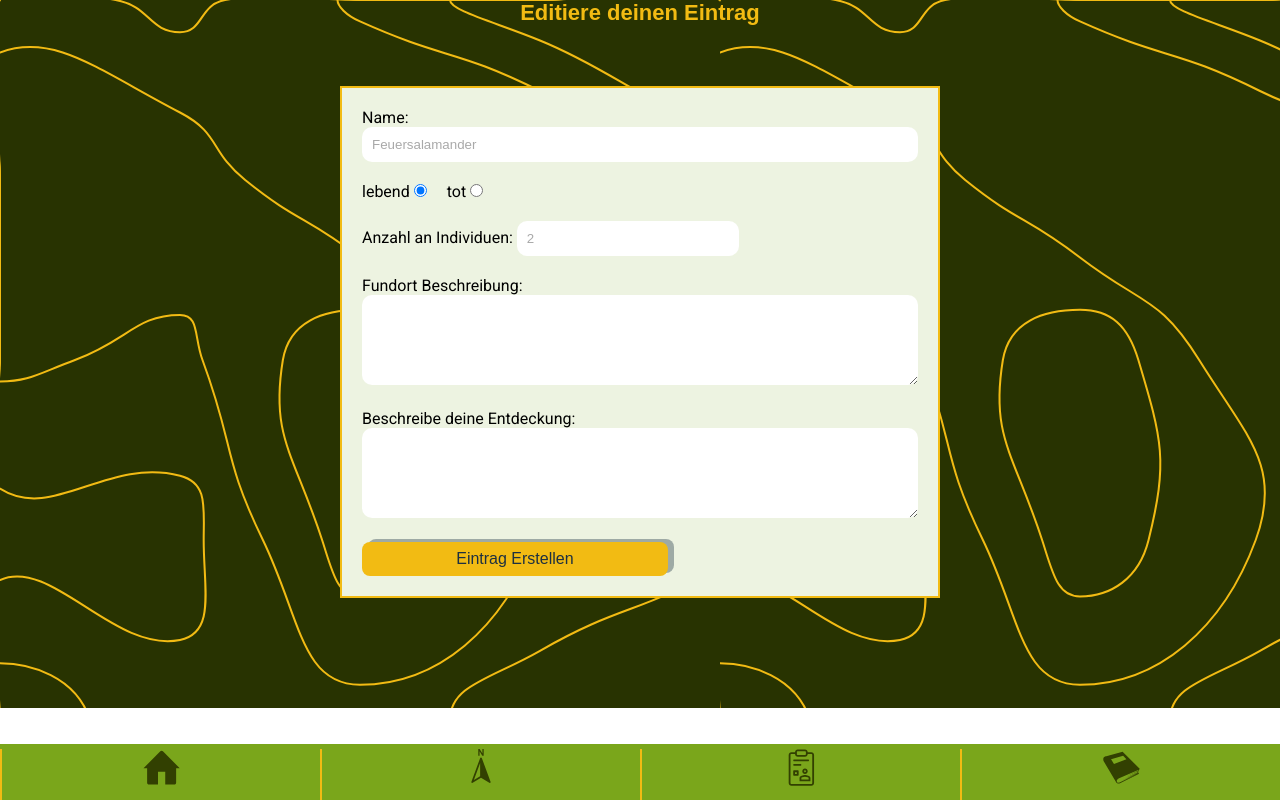
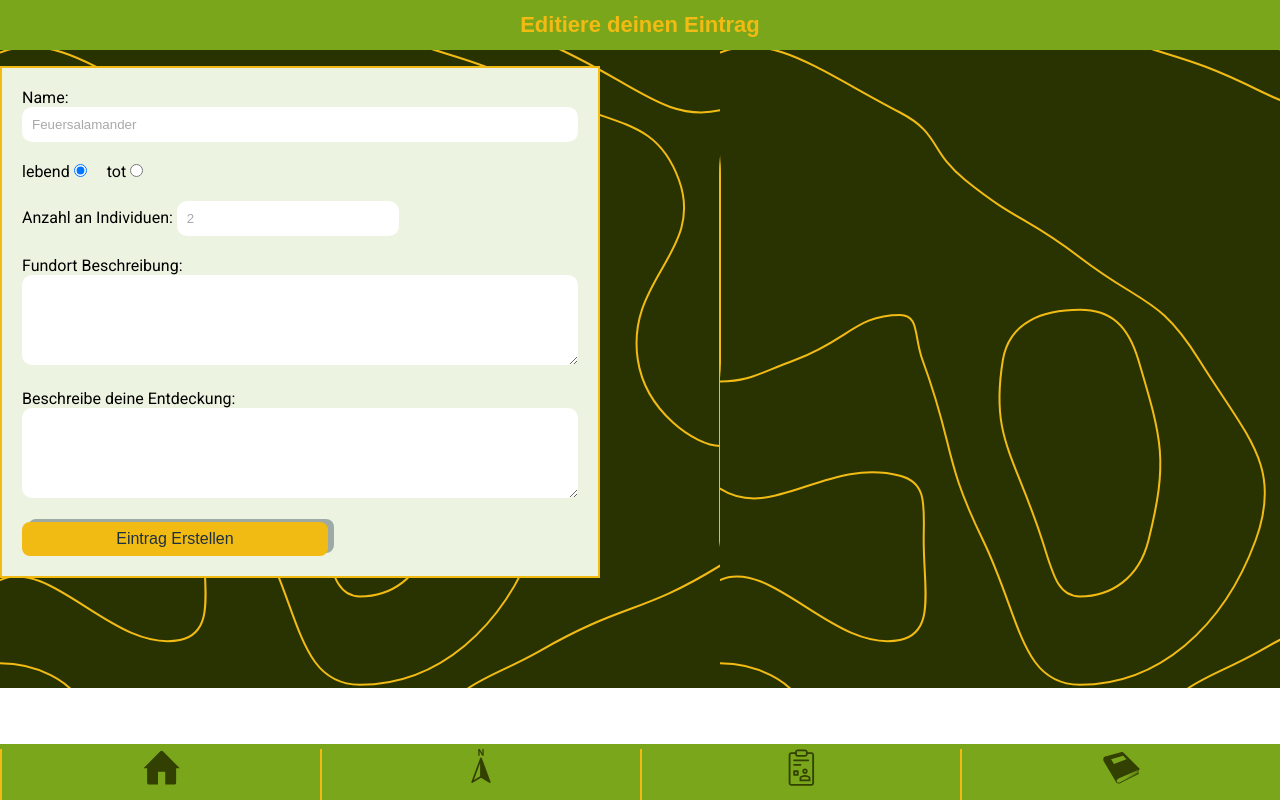
Before and after one commit to UrsulaMontag/capstone-project, a Next.js app: page /edit-entry in a window 1280 px wide. Built offline with nearby package versions, Linux system fonts and the light colour scheme; no server answers; the database is empty; a web font is replaced by a local one.

Commit message:
Adjust styling and delete route

```diff
--- a/pages/create-entry.js
+++ b/pages/create-entry.js
@@ -11,10 +11,10 @@ const MapWithNoSSR = dynamic(() => import('../src/components/map/Map'), {
 export default function CreateEntry() {
 	return (
 		<>
+			<HeadingBox>
+				<Typography variant="h2">Erstelle einen Eintrag</Typography>
+			</HeadingBox>
 			<Box variant="text">
-				<HeadingBox>
-					<Typography variant="h2">Erstelle einen Eintrag</Typography>
-				</HeadingBox>
 				<Typography variant="info">
 					<Typography variant="info-head">
 						Für eine optimale Verortung deiner Entdeckung:
--- a/pages/edit-entry.js
+++ b/pages/edit-entry.js
@@ -1,13 +1,18 @@
 import EntryCreateForm from '../src/components/form/EntryCreateForm';
+import { HeadingBox } from '../src/components/ui/HeadingBox.styled';
 
 import Box from '../src/components/ui/MainBox.styled';
 import Typography from '../src/components/ui/Typography';
 
 export default function EditEntry() {
 	return (
-		<Box>
-			<Typography variant="h2">Editiere deinen Eintrag</Typography>
-			<EntryCreateForm />
-		</Box>
+		<>
+			<HeadingBox>
+				<Typography variant="h2">Editiere deinen Eintrag</Typography>
+			</HeadingBox>
+			<Box>
+				<EntryCreateForm />
+			</Box>
+		</>
 	);
 }
--- a/src/components/entry/Entry.jsx
+++ b/src/components/entry/Entry.jsx
@@ -5,7 +5,6 @@ import Link from 'next/link';
 import Image from 'next/image';
 import { TextBox } from '../ui/TextBox.styled';
 import { IconBox } from '../ui/ListIconBox.styled';
-import { LinkBox } from '../ui/LinkBox.styled';
 
 export default function Entry({ entry }) {
 	const router = useRouter();
@@ -26,8 +25,7 @@ export default function Entry({ entry }) {
 					},
 				}}
 			>
-				<LinkBox pathName={router.pathname}>
-					<TextBox variant="icon">
+				<TextBox variant="icon" pathName={router.pathname}>
 					<Typography variant="h3-link">{entry.name}</Typography>
 
 					<IconBox>
@@ -39,7 +37,6 @@ export default function Entry({ entry }) {
 						/>
 					</IconBox>
 				</TextBox>
-				</LinkBox>
 			</Link>
 		</StyledEntry>
 	);
--- a/src/components/ui/Entry.styled.js
+++ b/src/components/ui/Entry.styled.js
@@ -3,7 +3,6 @@ import styled from 'styled-components';
 export const StyledEntry = styled.article`
 	position: relative;
 	display: flex;
-	justify-content: strech;
 	gap: 2rem;
 	min-width: 99vw;
 	max-width: 600px;
--- a/src/components/ui/LinkBox.styled.js
+++ /dev/null
@@ -1,5 +0,0 @@
-import styled from 'styled-components';
-
-export const LinkBox = styled.section`
-	curser: pointer;
-`;
--- a/src/components/ui/MainBox.styled.js
+++ b/src/components/ui/MainBox.styled.js
@@ -2,11 +2,6 @@ import styled, { css } from 'styled-components';
 
 const Box = styled.section`
 	position: relative;
-	display: flex;
-	flex-direction: column;
-	align-items: center;
-	justify-content: center;
-	gap: 2rem;
 	overflow: hidden;
 	width: 100%;
 	background-image: url('/contourLine.svg');
--- a/src/components/ui/form/FormEntry.styled.js
+++ b/src/components/ui/form/FormEntry.styled.js
@@ -6,7 +6,7 @@ const StyledEntryForm = styled.form`
 	gap: 2rem;
 	width: 100vw;
 	max-width: 600px;
-	margin: 4rem 0 11rem 0;
+	margin: 6.6rem 0 11rem 0;
 	padding: 2rem;
 
 	background-color: var(--bg-color-light);
--- a/src/lib/store/useStore.js
+++ b/src/lib/store/useStore.js
@@ -24,7 +24,7 @@ const useStore = create(set => {
 					method: 'DELETE',
 				});
 				set(state => {
-					return { entries: state.entries.filter(entry => entry.id !== id) };
+					return { entries: state?.entries.filter(entry => entry.id !== id) };
 				});
 				console.log(await response.json());
 			} catch (error) {
```
Also changed, not shown: src/components/ui/ListItems.styled.js (deleted, +0 -7 lines), src/components/ui/ImageBox.styled.js (deleted), src/components/ui/InfoBox.styled.js (deleted). Lines whose indentation alone changed are shown as unchanged.
